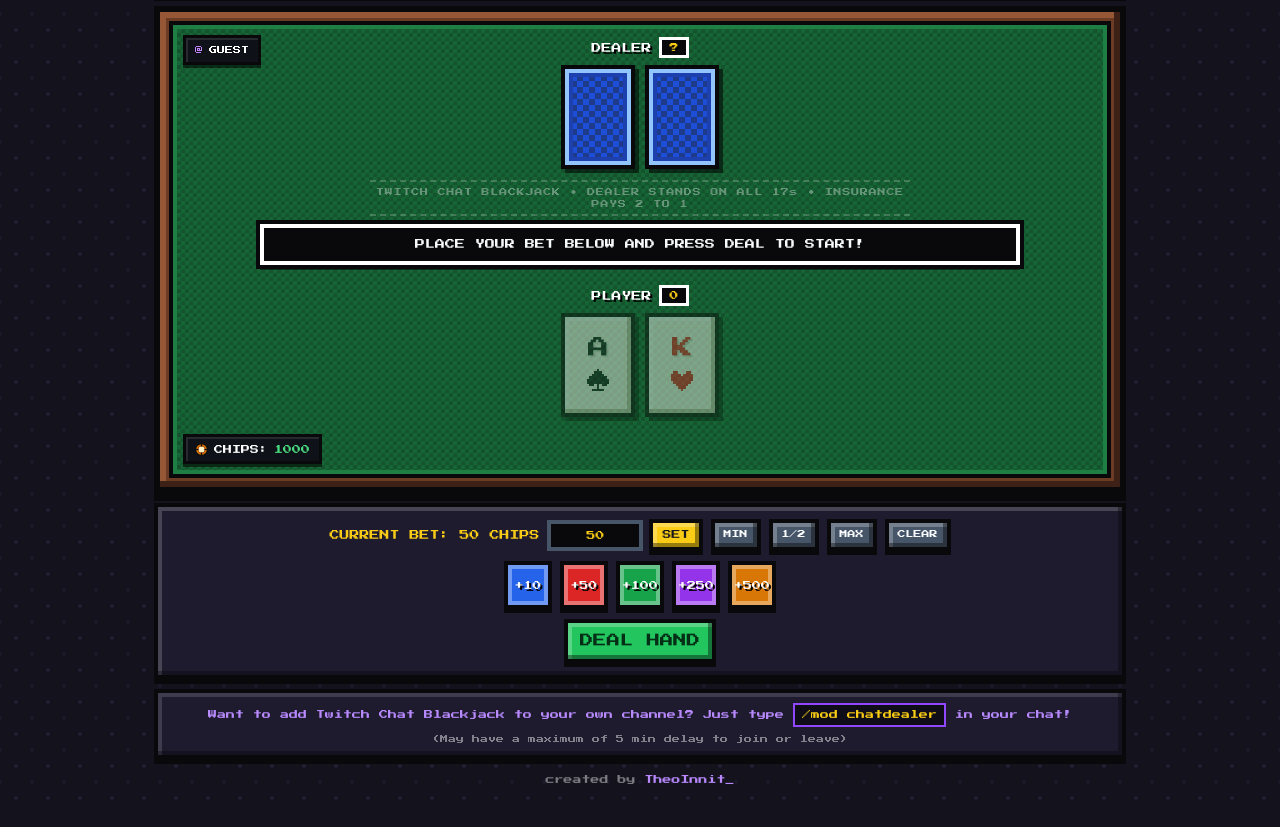
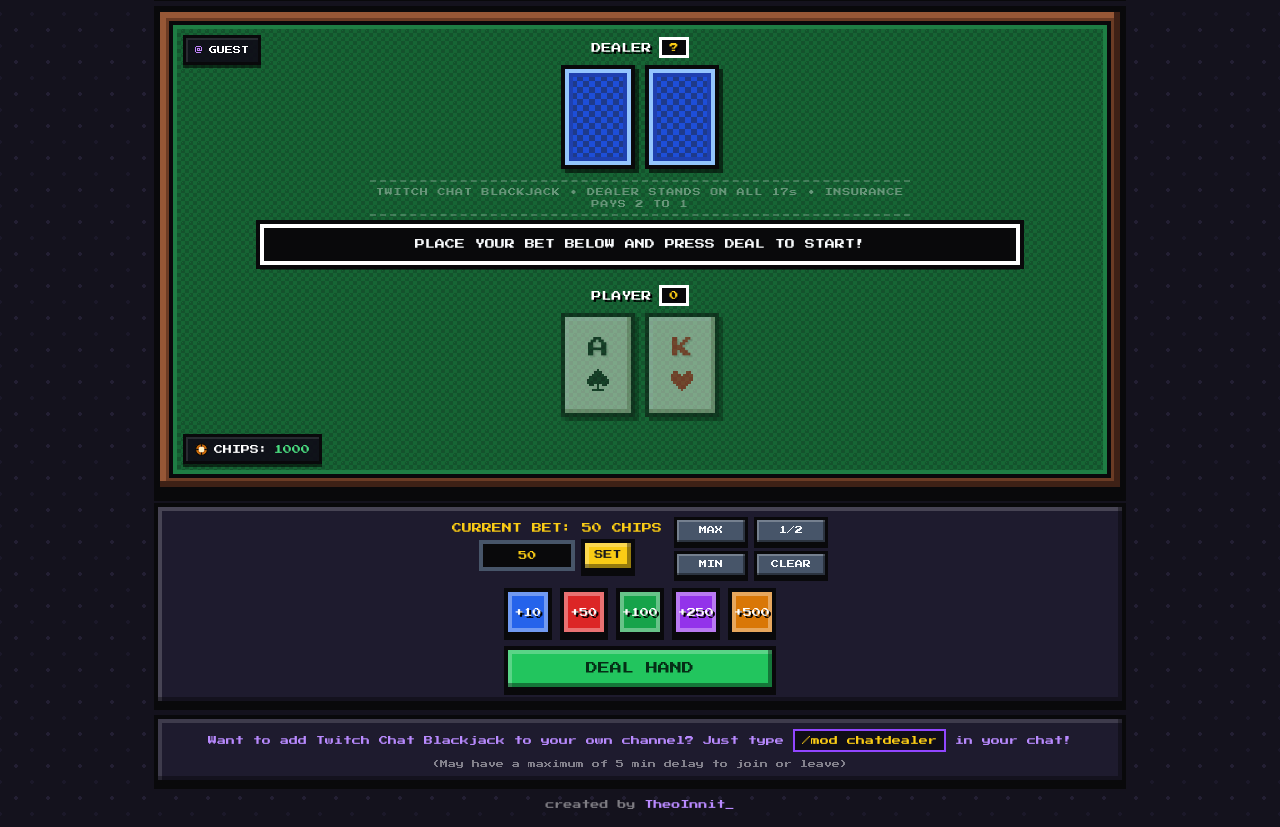
Before and after one commit to TheoInnit/twitch-blackjack-webversion, a plain HTML site: page index.html in a window 1280 px wide. Shown: the part 114-941 px from the top of the page. Before the commit the page ends 916 px from the top, so only its background shows below. Drawn offline with Linux system fonts and the light colour scheme.

Commit message:
Refactor betting controls layout and buttons

```diff
--- a/index.html
+++ b/index.html
@@ -126,16 +126,21 @@
 
       <!-- BETTING CONTROLS -->
       <div id="betting-controls" style="width: 100%; display: flex; flex-direction: column; align-items: center; gap: 10px;">
-        <div style="display: flex; align-items: center; gap: 8px; flex-wrap: wrap; justify-content: center;">
-          <span style="font-size: 10px; color: var(--gold);">CURRENT BET: <span id="current-bet-display">50</span> CHIPS</span>
-          <div class="custom-bet-group">
-            <input type="number" id="custom-bet-input" class="bet-input" min="1" placeholder="BET..." onkeydown="if(event.key==='Enter') applyCustomBet()" />
-            <button class="pixel-btn btn-gold" style="font-size: 9px; padding: 7px 9px;" onclick="applyCustomBet()">SET</button>
+        <div class="bet-top-row">
+          <div class="bet-input-stack">
+            <span style="font-size: 10px; color: var(--gold);">CURRENT BET: <span id="current-bet-display">50</span> CHIPS</span>
+            <div class="custom-bet-group">
+              <input type="number" id="custom-bet-input" class="bet-input" min="1" placeholder="BET..." onkeydown="if(event.key==='Enter') applyCustomBet()" />
+              <button class="pixel-btn btn-gold" style="font-size: 9px; padding: 7px 9px;" onclick="applyCustomBet()">SET</button>
+            </div>
           </div>
-          <button class="pixel-btn btn-slate" style="font-size: 8px; padding: 7px 9px;" onclick="minBet()">MIN</button>
-          <button class="pixel-btn btn-slate" style="font-size: 8px; padding: 7px 9px;" onclick="halfBet()">1/2</button>
-          <button class="pixel-btn btn-slate" style="font-size: 8px; padding: 7px 9px;" onclick="maxBet()">MAX</button>
-          <button class="pixel-btn btn-slate" style="font-size: 8px; padding: 7px 9px;" onclick="clearBet()">CLEAR</button>
+
+          <div class="quick-bet-keypad" aria-label="Quick bet presets">
+            <button type="button" class="pixel-btn btn-slate" onclick="maxBet()">MAX</button>
+            <button type="button" class="pixel-btn btn-slate" onclick="halfBet()">1/2</button>
+            <button type="button" class="pixel-btn btn-slate" onclick="minBet()">MIN</button>
+            <button type="button" class="pixel-btn btn-slate" onclick="clearBet()">CLEAR</button>
+          </div>
         </div>
 
         <div class="chip-row">
@@ -146,7 +151,7 @@
           <button class="pixel-chip chip-500" onclick="addBet(500)">+500</button>
         </div>
 
-        <button class="pixel-btn btn-green btn-deal-wide" id="btn-deal" data-hotkey-action="deal" onclick="startGame()">
+        <button class="pixel-btn btn-green btn-deal-aligned" id="btn-deal" data-hotkey-action="deal" onclick="startGame()">
           DEAL HAND
         </button>
       </div>
```
